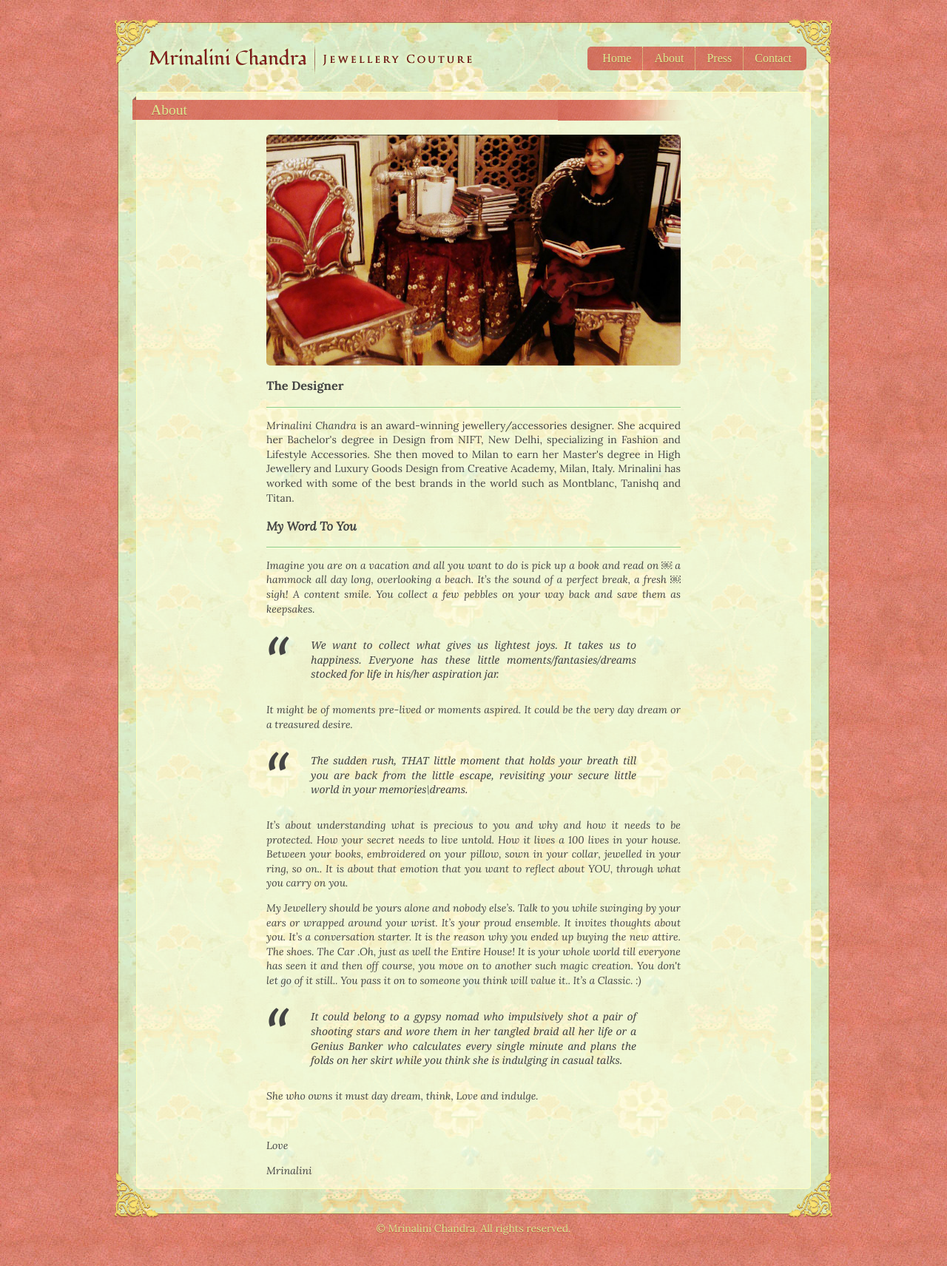
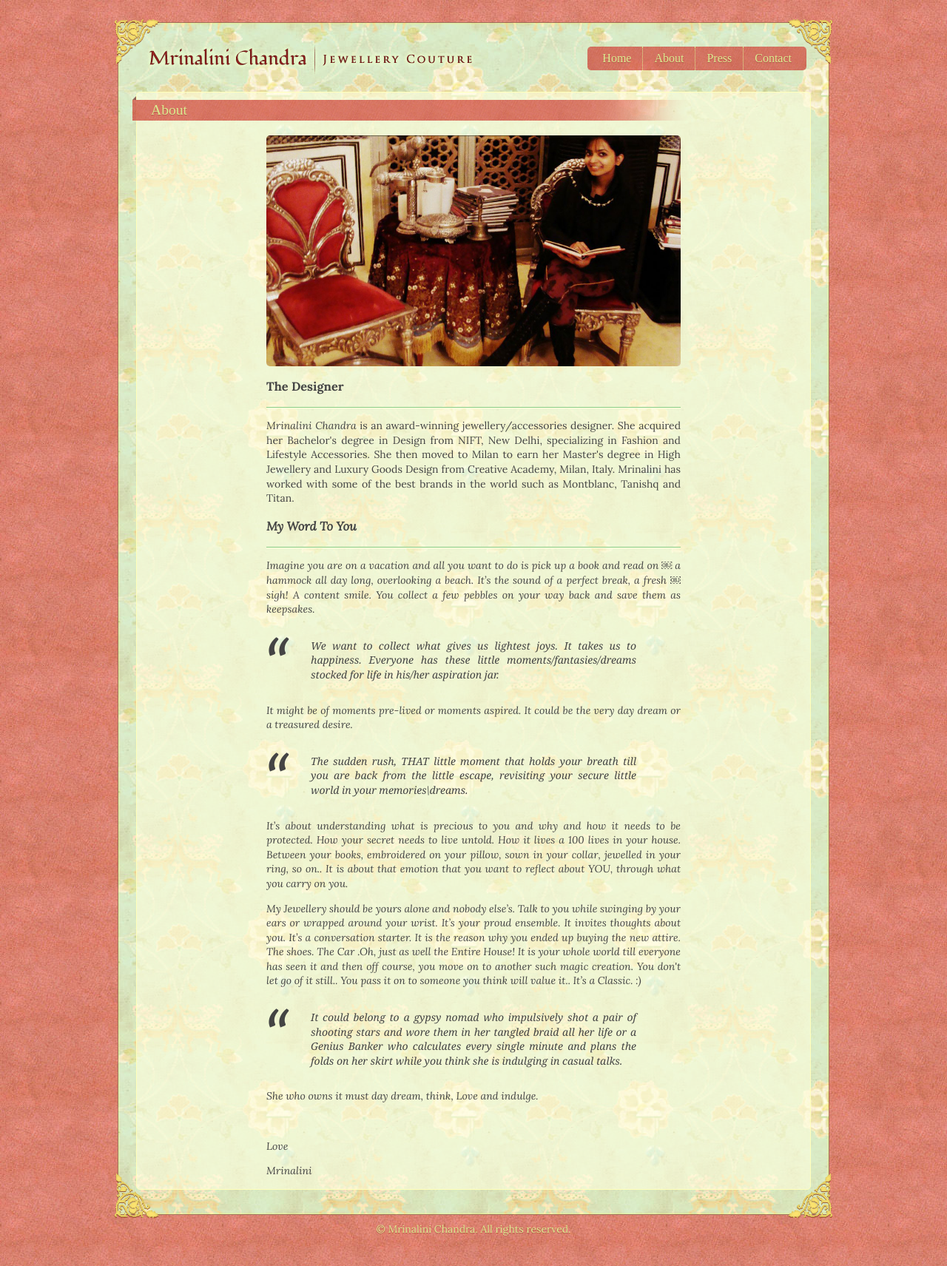
Before and after one commit to mrinalini/mrinalini.github.com, a Jekyll site: the page built from about.html, in a window 1280 px wide. Shown: the whole page at 74% size. Built offline with Jekyll 4.4.1, drawn with Linux system fonts in a browser that asks for light colours; some web fonts are replaced.

Commit message:
Fixing opacity issue for coraltexturefade.

```diff
--- a/css/main.css
+++ b/css/main.css
@@ -252,9 +252,11 @@ blockquote {
   top: 10px;
   padding-left: 25px;
   width: 550px;
+  height: 28px;
 }
 
 #page-heading:after {
+  opacity: 0.93;
   content: ' ';
   background: url('../img/coraltexturefade.png') no-repeat;
   position: absolute;
```
